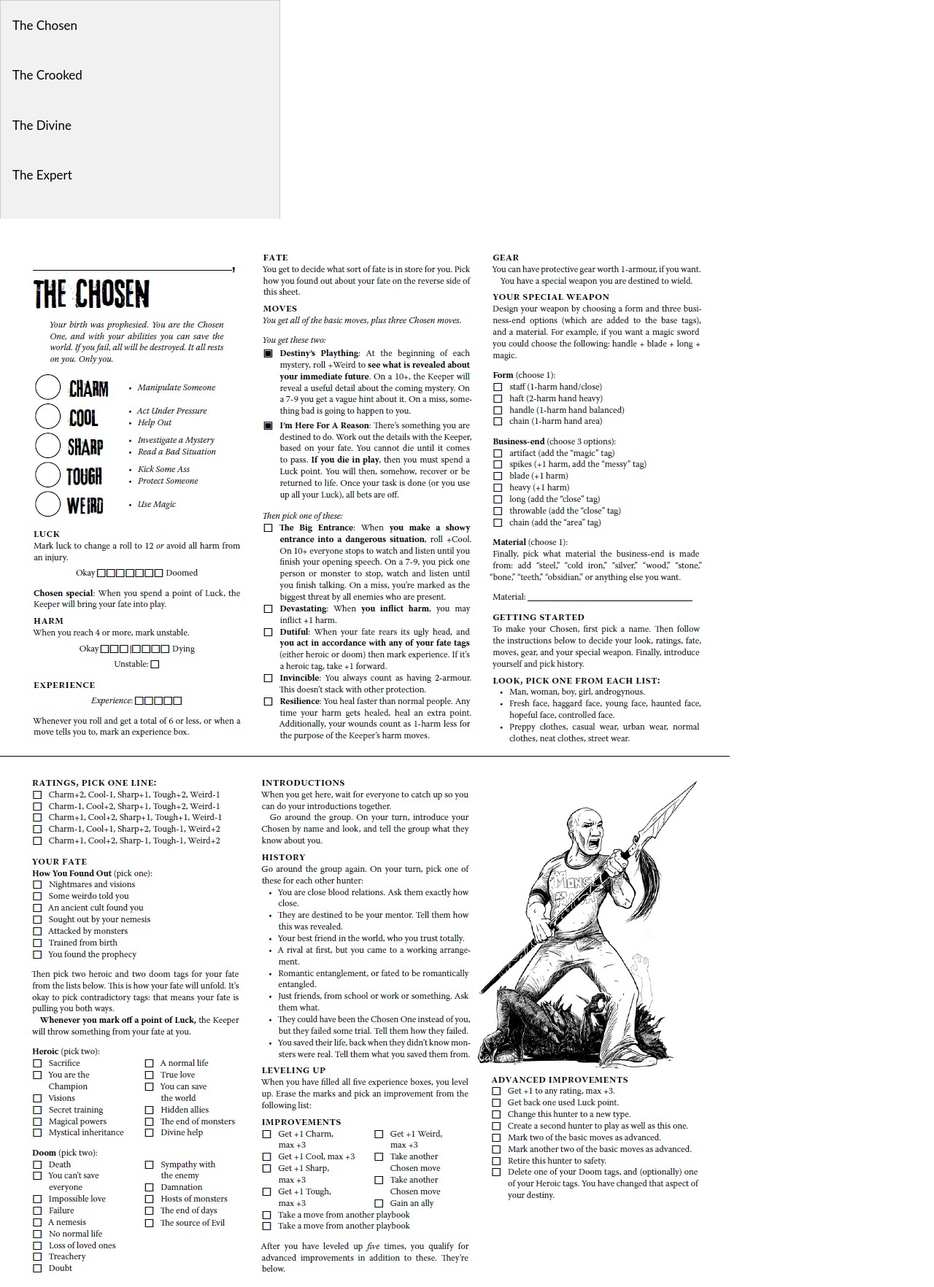
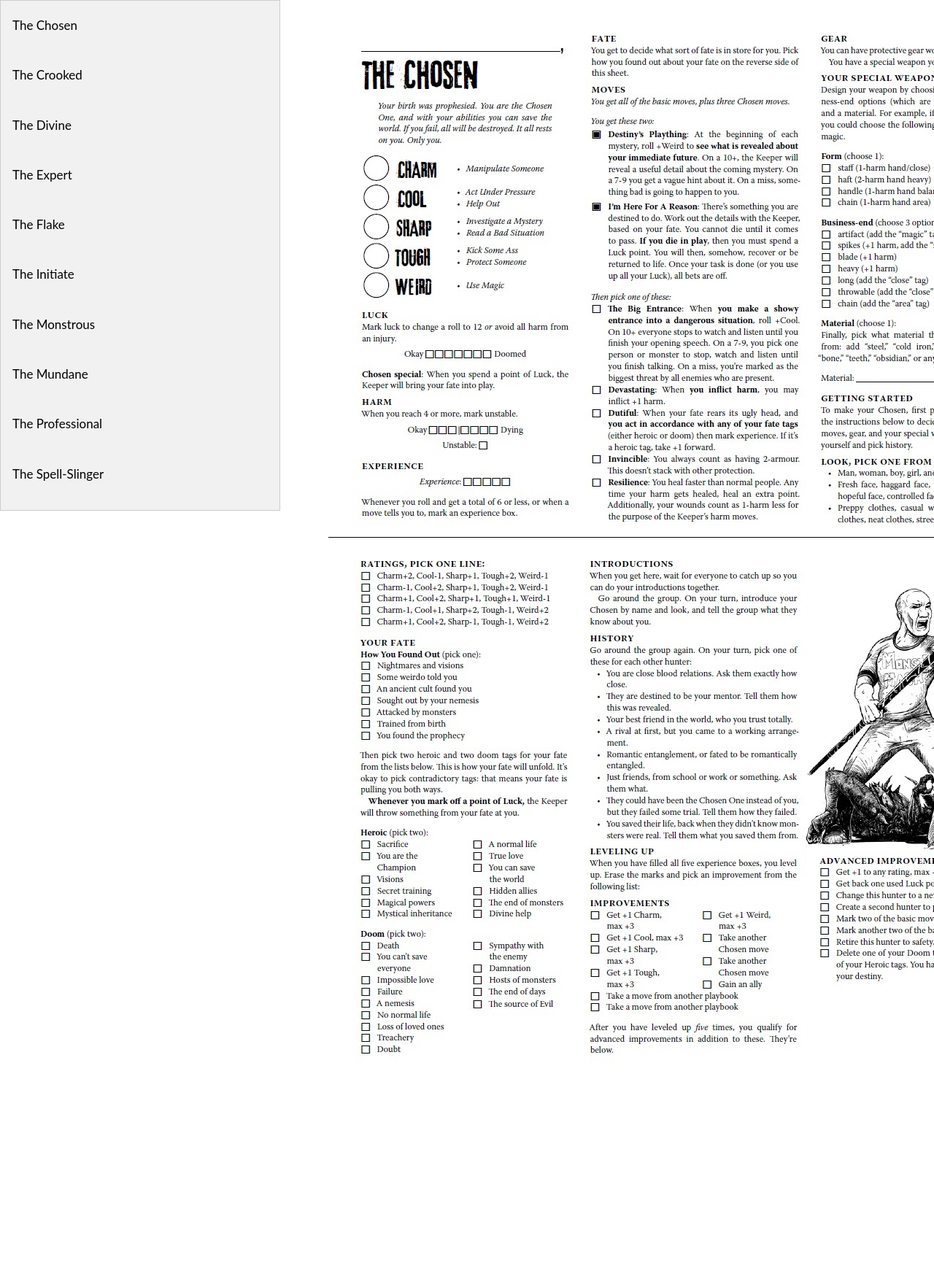
Before and after one commit to cdman678/Roll6, a Django app: template Roll6/apps/game/templates/game/choosecharacter.html in a window 1280 px wide; the page is wider, and only the part inside the window is pictured. Shown: the part 56-1820 px from the top of that part at 73% size. After the commit the page ends 1502 px from the top of that part, so only its background shows below. Run offline with Django 3.2, Linux system fonts and the light colour scheme; the template is opened without the code that fills it, so the values that code supplies are empty; some libraries are stand-ins or nearby versions.

Commit message:
fixed character sheet page

```diff
--- a/Roll6/apps/game/templates/game/choosecharacter.html
+++ b/Roll6/apps/game/templates/game/choosecharacter.html
@@ -8,11 +8,13 @@
 
     /* Style the tab */
     .tab {
+      position: fixed;
       float: left;
       border: 1px solid #ccc;
       background-color: #f1f1f1;
       width: 30%;
-      height: 300px;
+      height: 700px;
+      overflow-y: auto
     }
 
     /* Style the buttons inside the tab */
@@ -65,52 +67,52 @@
 
 
 
-<div id="The Chosen" class="tabcontent" >
-    <img src="{% static "the_chosen.jpg" %}">
+<div id="The Chosen" class="tabcontent">
+    <img src="{% static "the_chosen.jpg" %}" style="padding-left: 450px">
 </div>
 
 <div id="The Crooked" class="tabcontent">
-    <img src="{% static "the_crooked.jpg" %}">
+    <img src="{% static "the_crooked.jpg" %}" style="padding-left: 450px">
 </div>
 
 <div id="The Divine" class="tabcontent">
-    <img src="{% static "the_divine.jpg" %}">
+    <img src="{% static "the_divine.jpg" %}" style="padding-left: 450px">
 </div>
 
 <div id="The Expert" class="tabcontent">
-    <img src="{% static "the_expert.jpg" %}">
+    <img src="{% static "the_expert.jpg" %}" style="padding-left: 450px">
 </div>
 
 <div id="The Flake" class="tabcontent">
-    <img src="{% static "the_flake.jpg" %}">
+    <img src="{% static "the_flake.jpg" %}" style="padding-left: 450px">
 </div>
 
 <div id="The Initiate" class="tabcontent">
-    <img src="{% static "the_initiate.jpg" %}">
+    <img src="{% static "the_initiate.jpg" %}" style="padding-left: 450px">
 </div>
 
 <div id="The Monstrous" class="tabcontent">
-    <img src="{% static "the_monstrous.jpg" %}">
+    <img src="{% static "the_monstrous.jpg" %}" style="padding-left: 450px">
 </div>
 
 <div id="The Mundane" class="tabcontent">
-    <img src="{% static "the_mundane.jpg" %}">
+    <img src="{% static "the_mundane.jpg" %}" style="padding-left: 450px">
 </div>
 
 <div id="The Professional" class="tabcontent">
-    <img src="{% static "the_professional.jpg" %}">
+    <img src="{% static "the_professional.jpg" %}" style="padding-left: 450px">
 </div>
 
 <div id="The Spell-Slinger" class="tabcontent">
-    <img src="{% static "the_spell_slinger.jpg" %}">
+    <img src="{% static "the_spell_slinger.jpg" %}" style="padding-left: 450px">
 </div>
 
 <div id="The Spooky" class="tabcontent">
-    <img src="{% static "the_spooky.jpg" %}">
+    <img src="{% static "the_spooky.jpg" %}" style="padding-left: 450px">
 </div>
 
 <div id="The Wronged" class="tabcontent">
-    <img src="{% static "the_wronged.jpg" %}">
+    <img src="{% static "the_wronged.jpg" %}" style="padding-left: 450px">
 </div>
 
 </div>
```
